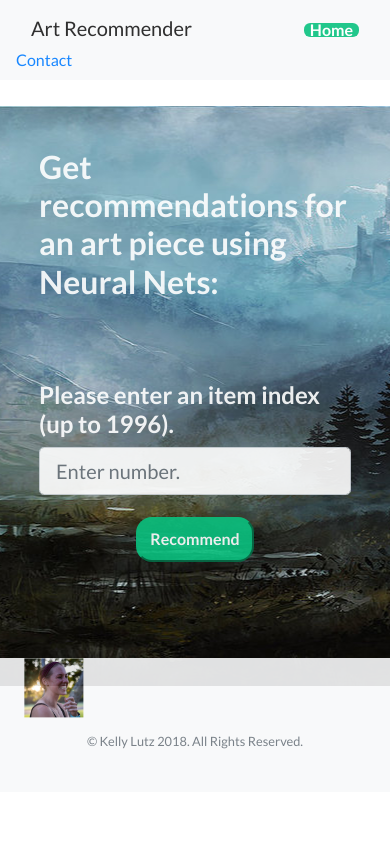
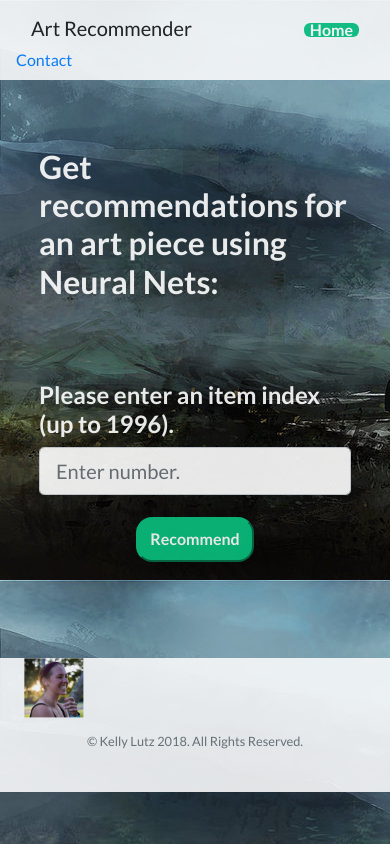
Before and after one commit to klutz4/product_recommender, a Flask app: page /neural_net in a window 390 px wide. Run offline with Flask 2, Linux system fonts and the light colour scheme; parts of the project's set-up code (start-up, migrations or seed data) failed here and were passed over; some libraries are stand-ins or nearby versions.

Commit message:
mobile edits

```diff
--- a/app/templates/neural_net.html
+++ b/app/templates/neural_net.html
@@ -91,6 +91,7 @@ body {
 @media only screen and (max-width: 500px) {
     body {
         background-size: auto;
+        background: url('static/img/foggy.jpg');
     }
 }
 </style>
```
